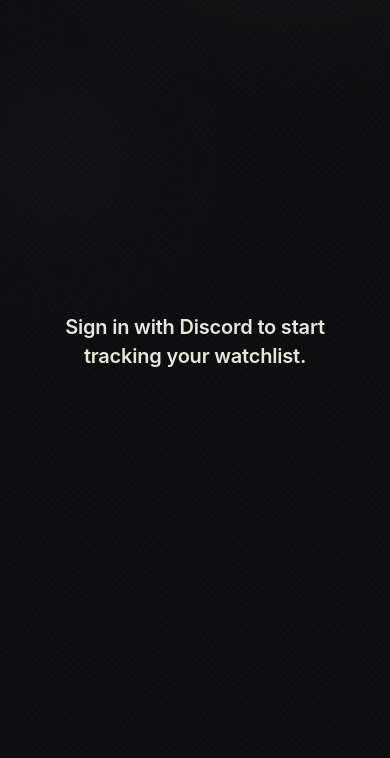
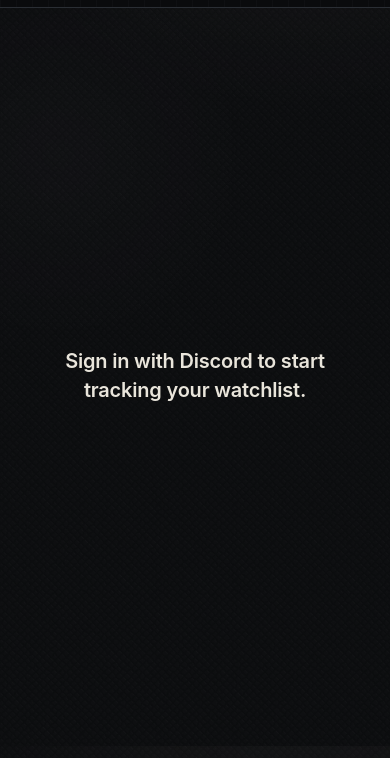
Before and after one commit to Pleasance13/TheWatchlist, a plain HTML site: page index.html in a window 390 px wide. Shown: the part 98-856 px from the top of the page. Drawn offline with nearby package versions, Linux system fonts and the light colour scheme.

Commit message:
Add mobile stylesheet to index.html

```diff
--- a/index.html
+++ b/index.html
@@ -4,7 +4,7 @@
 <meta charset="utf-8"><meta name="viewport" content="width=device-width,initial-scale=1">
 <title>The Watchlist</title>
 <link rel="icon" href="favicon.ico" type="image/x-icon">
-<link rel="stylesheet" href="styles.css?v=20261011-pagination-fix2"><link rel="stylesheet" href="background-tile.css?v=20260930a">
+<link rel="stylesheet" href="styles.css?v=20261011-pagination-fix2"><link rel="stylesheet" href="background-tile.css?v=20260930a"><link rel="stylesheet" href="mobile.css?v=20261125a">
 </head>
 <body><div id="app"></div><script src="tmdb.js?v=20260927a"></script><script src="app.js?v=20261012-pagination-no-url"></script><script src="supabase-config.js?v=20260928a"></script><script src="auth.js?v=20260928a"></script><script src="search-clear.js?v=20261001a"></script></body>
 </html>
```
